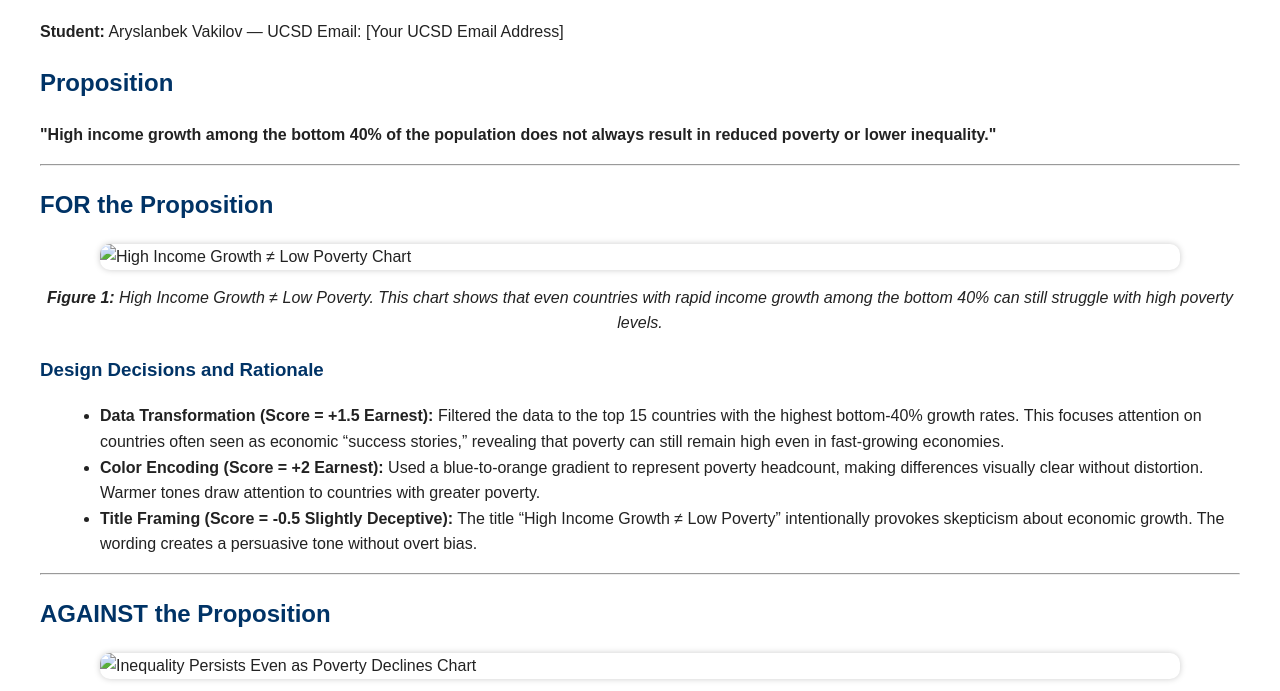
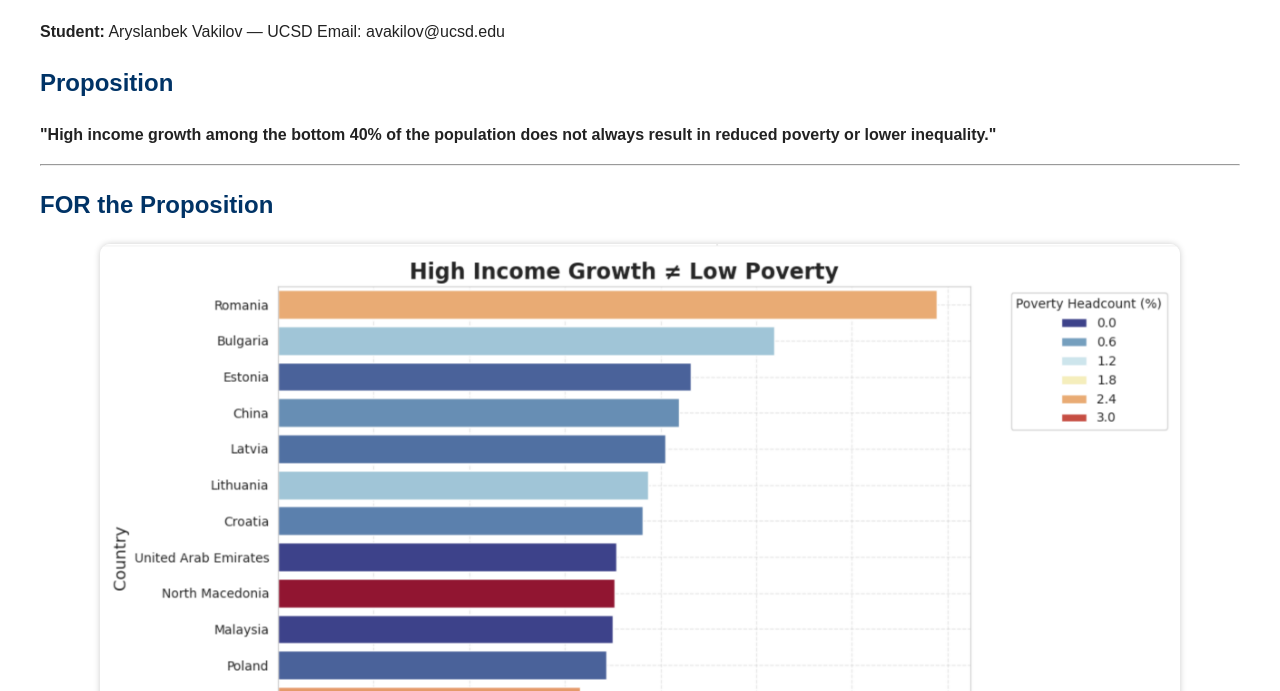
Before and after one commit to avakilov/project_2, a plain HTML site: page index.html in a window 1280 px wide. Shown: the part 94-785 px from the top of the page. Drawn offline with Linux system fonts and the light colour scheme.

Commit message:
Update index.html

```diff
--- a/index.html
+++ b/index.html
@@ -15,7 +15,7 @@
 
 <body>
   <h1>Project 2: Persuasive or Deceptive Visualization</h1>
-  <p><strong>Student:</strong> Aryslanbek Vakilov — UCSD Email: [Your UCSD Email Address]</p>
+  <p><strong>Student:</strong> Aryslanbek Vakilov — UCSD Email: avakilov@ucsd.edu</p>
 
   <h2>Proposition</h2>
   <p><strong>"High income growth among the bottom 40% of the population does not always result in reduced poverty or lower inequality."</strong></p>
@@ -23,7 +23,7 @@
   <hr>
 
   <h2>FOR the Proposition</h2>
-  <img src="plot3.png" alt="High Income Growth ≠ Low Poverty Chart">
+  <img src="plot_1.png" alt="High Income Growth ≠ Low Poverty Chart">
   <p class="caption"><strong>Figure 1:</strong> High Income Growth ≠ Low Poverty. This chart shows that even countries with rapid income growth among the bottom 40% can still struggle with high poverty levels.</p>
 
   <h3>Design Decisions and Rationale</h3>
@@ -36,7 +36,7 @@
   <hr>
 
   <h2>AGAINST the Proposition</h2>
-  <img src="plot4.png" alt="Inequality Persists Even as Poverty Declines Chart">
+  <img src="plot_2.png" alt="Inequality Persists Even as Poverty Declines Chart">
   <p class="caption"><strong>Figure 2:</strong> Inequality Persists Even as Poverty Declines. This dual-axis chart shows that while poverty levels may fall, inequality (as measured by the Gini Index) often remains high.</p>
 
   <h3>Design Decisions and Rationale</h3>
```
